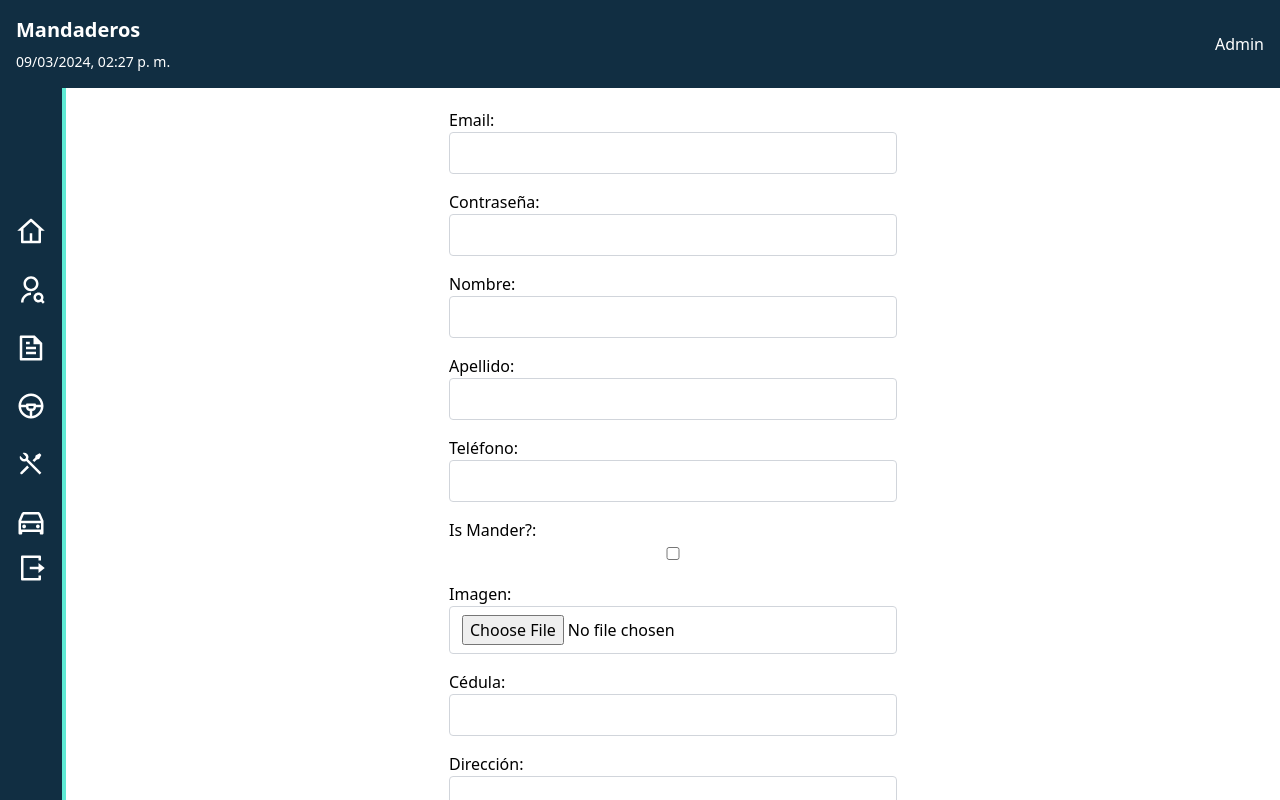
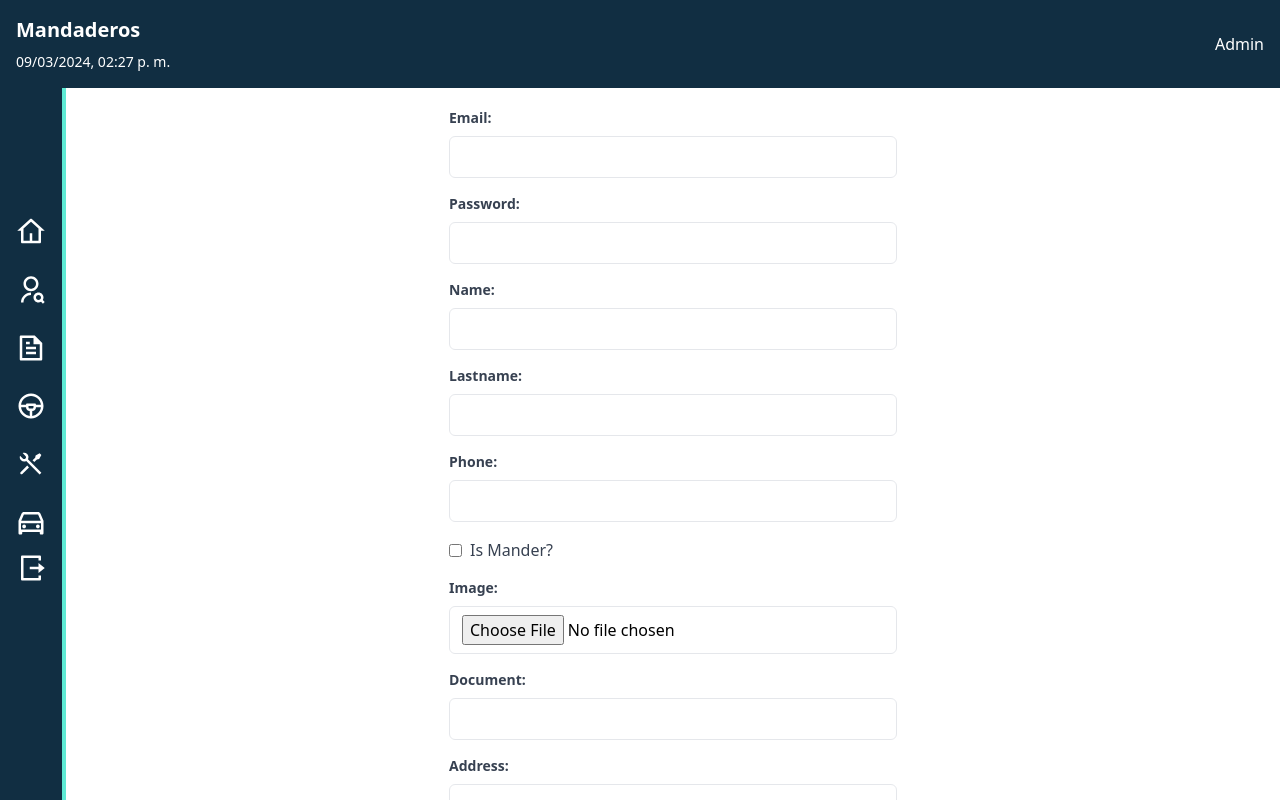
Before and after one commit to criyeurgo91/mandaderoFront, a React (Vite) app: page /manders/createmander in a window 1280 px wide. Built offline with nearby package versions, Linux system fonts and the light colour scheme.

Commit message:
actualizacion modulo manders

```diff
--- a/src/Components/Forms/ManderForm.jsx
+++ b/src/Components/Forms/ManderForm.jsx
@@ -1,168 +1,293 @@
-import { useState } from 'react';
+import { useState, useEffect } from 'react';
 import axios from 'axios';
 
-function ManderForm() {
-  const [formData, setFormData] = useState({
-    email_account: '',
-    password_account: '',
-    name_user: '',
-    lastname_user: '',
-    phone_user: '',
-    ismander_user: false,
-    image_mander: null,
-    address_mander: '',
-    cc_mander: '',
-    ishavecar_mander: false,
-    ishavemoto_mander: false,
-    isactive_mander: false,
-    isvalidate_mander: false,
-  });
+function ManderForm({ onCreate, onClose }) {
 
+  const [email, setEmail] = useState('');
+  const [password, setPassword] = useState('');
+  const [image, setImage] = useState(null);
+  const [name, setName] = useState('');
+  const [lastname, setLastname] = useState('');
+  const [phone, setPhone] = useState('');
+  const [isMander, setIsMander] = useState(false);
+  const [address, setAddress] = useState('');
+  const [cc, setCc] = useState('');
+  const [ishavecar, setIshavecar] = useState(false);
+  const [ishavemoto, setIshavemoto] = useState(false);
+  const [isactivemander, setIsactivemander] = useState(false);
+  const [isvalidatemander, setIsvalidatemander] = useState(false);
   const [message, setMessage] = useState('');
+  const [isAdmin, setIsAdmin] = useState(false);
 
-  const handleChange = (e) => {
-    const { name, value, type, checked } = e.target;
-    setFormData((prevData) => ({
-      ...prevData,
-      [name]: type === 'checkbox' ? checked : value,
-    }));
-  };
 
-  const handleImageChange = (e) => {
-    setFormData({
-      ...formData,
-      image_mander: e.target.files[0],
-    });
-  };
 
-  const handleSubmit = async (e) => {
-    e.preventDefault();
+  useEffect(() => {
+    // Aquí puedes realizar cualquier acción que necesites cuando se monte el componente
+  }, []);
+
+  const handleSubmit = async (event) => {
+    event.preventDefault();
+
     try {
-      const response = await axios.post('https://manders.azurewebsites.net/api/account/', {
-        email_account: formData.email_account,
-        password_account: formData.password_account,
-        isadmin_account: formData.isadmin_account,
+      const accountResponse = await axios.post('https://manders.azurewebsites.net/api/account/', {
+        email_account: email,
+        password_account: password,
+        isadmin_account: isAdmin ? isAdmin : false, // Utiliza la variable 'isAdmin' directamente
       });
-      const accountId = response.data.id_account;
 
-      const userResponse = await axios.post('https://manders.azurewebsites.net/api/user/', {
-        account_id_account: accountId,
-        image_user: formData.image_user,
-        name_user: formData.name_user,
-        lastname_user: formData.lastname_user,
-        phone_user: formData.phone_user,
-        ismander_user: formData.ismander_user ? formData.ismander_user : false, // Check si está marcado
+      const accountId = accountResponse.data.id_account;
+
+      // Crear un objeto FormData para el user
+      const formData = new FormData();
+      formData.append('account_id_account', accountId);
+      formData.append('image_user', image);
+      formData.append('name_user', name);
+      formData.append('lastname_user', lastname);
+      formData.append('phone_user', phone);
+      formData.append('ismander_user', isMander);
+
+      const userResponse = await axios.post('https://manders.azurewebsites.net/api/user/', formData, {
+        headers: {
+          'Content-Type': 'multipart/form-data', // Indicar que se envía una imagen
+        },
       });
-      const userId = userResponse.data.id_user;
 
-      const manderResponse = await axios.post('https://manders.azurewebsites.net/api/mander/', {
-        user_id_user: userId,
-        image_mander: formData.image_mander,
-        ishavecar_mander: formData.ishavecar_mander ? formData.ishavecar_mander : false, // Check si está marcado
-        ishavemoto_mander: formData.ishavemoto_mander ? formData.ishavemoto_mander : false, // Check si está marcado
-        address_mander: formData.address_mander,
-        cc_mander: formData.cc_mander,
-        isactive_mander: formData.isactive_mander ? formData.isactive_mander : false, // Check si está marcado
-        isvalidate_mander: formData.isvalidate_mander ? formData.isvalidate_mander : false, // Check si está marcado
+      const userId = userResponse.data.id_user
+
+      //crear un objeto para el mander
+      const formDataMander = new FormData()
+      formDataMander.append('user_id_user', userId)
+      formDataMander.append('image_mander', image)
+      formDataMander.append('ishavecar_mander', ishavecar)
+      formDataMander.append('ishavemoto_mander', ishavemoto)
+      formDataMander.append('isactive_mander', isactivemander)
+      formDataMander.append('address_mander', address)
+      formDataMander.append('cc_mander', cc)
+
+      await axios.post('https://manders.azurewebsites.net/api/mander/', formDataMander, {
+        headers: {
+          'Content-Type': 'multipart/form-data', // Indicar que se envía una imagen
+        },
       });
-      const manderId = manderResponse.data.id_mander;
 
-      console.log('Mander, user, account:', manderResponse.data, userResponse.data, response.data);
-      // Manejo de respuesta exitosa
+      setMessage('Mander created successfully.');
 
-      // Limpiar Formulario
-      setFormData({
-        email_account: '',
-        password_account: '',
-        name_user: '',
-        lastname_user: '',
-        phone_user: '',
-        ismander_user: false,
-        image_mander: null,
-        address_mander: '',
-        cc_mander: '',
-        ishavecar_mander: false,
-        ishavemoto_mander: false,
-        isactive_mander: false,
-        isvalidate_mander: false,
-      });
-      setMessage('Mander created successfully');
+      // Limpiar los campos después de enviar el formulario
+      setEmail('');
+      setPassword('');
+      setImage(null);
+      setName('');
+      setLastname('');
+      setPhone('');
+      setIsMander(false);
+      setAddress('')
+      setCc('')
+      setIshavecar(false)
+      setIshavemoto(false)
+      setIsvalidatemander(false)
+      setIsactivemander(false)
+
+      // Llamar a la función onCreate para actualizar la lista de usuarios
+      onCreate();
+
+      // Llamar a la función onClose para cerrar el formulario después de una creación exitosa
+      onClose();
+
     } catch (error) {
-      console.error('Error creating Mander, User, Account:', error);
-      // Manejo de error
+      setMessage('Error creating Mander. Please try again.');
+      console.error('Error creating Mander:', error);
     }
   };
 
   return (
     <div className="container mx-auto">
       <h1 className="text-3xl font-bold mb-4 text-center">Crear Mander</h1>
+      {message && (
+        <div className={`bg-${message.includes('successfully') ? 'green' : 'red'}-100 border border-${message.includes('successfully') ? 'green' : 'red'}-400 text-${message.includes('successfully') ? 'green' : 'red'}-700 px-4 py-3 mb-4 rounded`}>
+          {message}
+        </div>
+      )}
       <form onSubmit={handleSubmit} className="max-w-md mx-auto space-y-4">
 
         {/* Campos para la cuenta */}
-        <div>
-          <label htmlFor="email_account" className="block">Email:</label>
-          <input type="email" id="email_account" name="email_account" value={formData.email_account} onChange={handleChange} className="border border-gray-300 rounded px-3 py-2 w-full" />
+        <div className="mb-4">
+          <label className="block text-gray-700 text-sm font-bold mb-2" htmlFor="email">
+            Email:
+          </label>
+          <input
+            id="email"
+            type="email"
+            className="w-full px-3 py-2 border rounded-md"
+            value={email}
+            onChange={(event) => setEmail(event.target.value)}
+            required
+          />
         </div>
-        <div>
-          <label htmlFor="password_account" className="block">Contraseña:</label>
-          <input type="password" id="password_account" name="password_account" value={formData.password_account} onChange={handleChange} className="border border-gray-300 rounded px-3 py-2 w-full" />
+        <div className="mb-4">
+          <label className="block text-gray-700 text-sm font-bold mb-2" htmlFor="password">
+            Password:
+          </label>
+          <input
+            id="password"
+            type="password"
+            className="w-full px-3 py-2 border rounded-md"
+            value={password}
+            onChange={(event) => setPassword(event.target.value)}
+            required
+          />
+        </div>
+        {/* Campos para el usuario */}
+        <div className="mb-4">
+          <label className="block text-gray-700 text-sm font-bold mb-2" htmlFor="name">
+            Name:
+          </label>
+          <input
+            id="name"
+            type="text"
+            className="w-full px-3 py-2 border rounded-md"
+            value={name}
+            onChange={(event) => setName(event.target.value)}
+            required
+          />
+        </div>
+        <div className="mb-4">
+          <label className="block text-gray-700 text-sm font-bold mb-2" htmlFor="lastname">
+            Lastname:
+          </label>
+          <input
+            id="lastname"
+            type="text"
+            className="w-full px-3 py-2 border rounded-md"
+            value={lastname}
+            onChange={(event) => setLastname(event.target.value)}
+            required
+          />
+        </div>
+        <div className="mb-4">
+          <label className="block text-gray-700 text-sm font-bold mb-2" htmlFor="phone">
+            Phone:
+          </label>
+          <input
+            id="phone"
+            type="text"
+            className="w-full px-3 py-2 border rounded-md"
+            value={phone}
+            onChange={(event) => setPhone(event.target.value)}
+            required
+          />
         </div>
 
-        {/* Campos para el usuario */}
-        <div>
-          <label htmlFor="name_user" className="block">Nombre:</label>
-          <input type="text" id="name_user" name="name_user" value={formData.name_user} onChange={handleChange} className="border border-gray-300 rounded px-3 py-2 w-full" />
-        </div>
-        <div>
-          <label htmlFor="lastname_user" className="block">Apellido:</label>
-          <input type="text" id="lastname_user" name="lastname_user" value={formData.lastname_user} onChange={handleChange} className="border border-gray-300 rounded px-3 py-2 w-full" />
-        </div>
-        <div>
-          <label htmlFor="phone_user" className="block">Teléfono:</label>
-          <input type="text" id="phone_user" name="phone_user" value={formData.phone_user} onChange={handleChange} className="border border-gray-300 rounded px-3 py-2 w-full" />
-        </div>
-
-        <div>
-          <label htmlFor="ismander_user" className="form-checkbox">Is Mander?:</label>
-          <input type="checkbox" name='ismander_user' id='ismander_user' onChange={handleChange} className="border border-gray-300 rounded px-3 py-2 w-full" />
+        <div className="mb-4">
+          <label className="flex items-center">
+            <input
+              type="checkbox"
+              id='isMander'
+              name='isMander'
+              className="form-checkbox"
+              checked={isMander}
+              onChange={(event) => setIsMander(event.target.checked)}
+            />
+            <span className="ml-2 text-gray-700">Is Mander?</span>
+          </label>
         </div>
 
         {/* Campos para la imagen */}
-        <div>
-          <label htmlFor="image_mander" className="block">Imagen:</label>
-          <input type="file" id="image_mander" name="image_mander" onChange={handleImageChange} className="border border-gray-300 rounded px-3 py-2 w-full" />
+        <div className="mb-4">
+          <label className="block text-gray-700 text-sm font-bold mb-2" htmlFor="image_mander">
+            Image:
+          </label>
+          <input
+            id="image_mander"
+            type="file"
+            className="w-full px-3 py-2 border rounded-md"
+            onChange={(event) => setImage(event.target.files[0])}
+            accept="image/*"
+          />
         </div>
 
         {/* Campos para el mandadero */}
-        <div>
-          <label htmlFor="cc_mander" className="block">Cédula:</label>
-          <input type="text" id="cc_mander" name="cc_mander" value={formData.cc_mander} onChange={handleChange} className="border border-gray-300 rounded px-3 py-2 w-full" />
+        <div className="mb-4">
+          <label className="block text-gray-700 text-sm font-bold mb-2" htmlFor="cc_mander">
+            Document:
+          </label>
+          <input
+            id="cc_mander"
+            type="text"
+            className="w-full px-3 py-2 border rounded-md"
+            value={cc}
+            onChange={(event) => setCc(event.target.value)}
+            required
+          />
         </div>
-        <div>
-          <label htmlFor="address_mander" className="block">Dirección:</label>
-          <input type="text" id="address_mander" name="address_mander" value={formData.address_mander} onChange={handleChange} className="border border-gray-300 rounded px-3 py-2 w-full" />
+        <div className="mb-4">
+          <label className="block text-gray-700 text-sm font-bold mb-2" htmlFor="addresss_mander">
+            Address:
+          </label>
+          <input
+            id="address_mander"
+            type="text"
+            className="w-full px-3 py-2 border rounded-md"
+            value={address}
+            onChange={(event) => setAddress(event.target.value)}
+            required
+          />
         </div>
 
-        <div>
-          <label htmlFor="ishavemoto_mander" className="form-checkbox">Is have a Bike?:</label>
-          <input type="checkbox" name='ishavemoto_mander' id='ishavemoto_mander' onChange={handleChange} className="border border-gray-300 rounded px-3 py-2 w-full" />
+        <div className="mb-4">
+          <label className="flex items-center">
+            <input
+              type="checkbox"
+              id='ishavemoto'
+              name='ishavemoto'
+              className="form-checkbox"
+              checked={ishavemoto}
+              onChange={(event) => setIshavemoto(event.target.checked)}
+            />
+            <span className="ml-2 text-gray-700">Is have a Bike?</span>
+          </label>
         </div>
-        <div>
-          <label htmlFor="ishavecar_mander" className="form-checkbox">Is have a Car?:</label>
-          <input type="checkbox" name='ishavecar_mander' id='ishavecar_mander' onChange={handleChange} className="border border-gray-300 rounded px-3 py-2 w-full" />
+        <div className="mb-4">
+          <label className="flex items-center">
+            <input
+              type="checkbox"
+              id='ishavecar'
+              name='ishavecar'
+              className="form-checkbox"
+              checked={ishavecar}
+              onChange={(event) => setIshavecar(event.target.checked)}
+            />
+            <span className="ml-2 text-gray-700">Is have a Car?</span>
+          </label>
         </div>
-        <div>
-          <label htmlFor="isactive_mander" className="form-checkbox">Is Active?:</label>
-          <input type="checkbox" name='isactive_mander' id='isactive_mander' onChange={handleChange} className="border border-gray-300 rounded px-3 py-2 w-full" />
+        <div className="mb-4">
+          <label className="flex items-center">
+            <input
+              type="checkbox"
+              id='isactivemander'
+              name='isactivemander'
+              className="form-checkbox"
+              checked={isactivemander}
+              onChange={(event) => setIsactivemander(event.target.checked)}
+            />
+            <span className="ml-2 text-gray-700">Is Active?</span>
+          </label>
         </div>
-        <div>
-          <label htmlFor="isvalidate_mander" className="form-checkbox">Is Validate?:</label>
-          <input type="checkbox" name='isvalidate_mander' id='isvalidate_mander' onChange={handleChange} className="border border-gray-300 rounded px-3 py-2 w-full" />
+        <div className="mb-4">
+          <label className="flex items-center">
+            <input
+              type="checkbox"
+              id='isvalidated'
+              name='isvalidated'
+              className="form-checkbox"
+              checked={isvalidatemander}
+              onChange={(event) => setIsvalidatemander(event.target.checked)}
+            />
+            <span className="ml-2 text-gray-700">Is Validated?</span>
+          </label>
         </div>
 
         <button type="submit" className="bg-blue-500 hover:bg-blue-700 text-white font-bold py-2 px-4 rounded">Crear Mander</button>
       </form>
-      {message && <p className="text-green-500">{message}</p>}
     </div>
   );
 }
--- a/src/Components/Manders/MandersList.jsx
+++ b/src/Components/Manders/MandersList.jsx
@@ -1,12 +1,12 @@
-import  { useState, useEffect } from 'react';
+import React, { useState, useEffect } from 'react';
 import axios from 'axios';
+import ManderForm from '../Forms/ManderForm';
 
 function MandersList() {
-    const [manders, setMander] = useState([]);
+  const [manders, setManders] = useState([]);
   const [searchTerm, setSearchTerm] = useState('');
   const [filteredManders, setFilteredManders] = useState([]);
   const [alertMessage, setAlertMessage] = useState('');
-    const [selectedManderID, setSelectedManderId] = useState(null);
   const [showCreateForm, setShowCreateForm] = useState(false);
 
   useEffect(() => {
@@ -25,7 +25,7 @@ function MandersList() {
           };
         })
       );
-        setMander(mandersWithUserInfo);
+      setManders(mandersWithUserInfo);
       setFilteredManders(mandersWithUserInfo);
     } catch (error) {
       console.error('Error fetching manders:', error);
@@ -33,13 +33,8 @@ function MandersList() {
   };
 
   const handleEditMander = (manderId) => {
-      setSelectedManderId(manderId);
-      setShowUpdateForm(true);
-    };
-
-    const handleUpdateMander = () => {
-      fetchManders();
-      setShowUpdateForm(false);
+    // Aquí puedes definir la lógica para editar un mander
+    console.log('Edit mander with ID:', manderId);
   };
 
   const handleDeleteMander = async (manderId) => {
@@ -54,7 +49,7 @@ function MandersList() {
   const handleSearchMander = (event) => {
     const searchTerm = event.target.value.toLowerCase();
     setSearchTerm(searchTerm);
-      const filtered = mander.filter(mander =>
+    const filtered = manders.filter(mander =>
       mander.user.name_user.toLowerCase().includes(searchTerm) ||
       mander.user.lastname_user.toLowerCase().includes(searchTerm) ||
       mander.user.phone_user.toLowerCase().includes(searchTerm)
@@ -68,29 +63,73 @@ function MandersList() {
     }
   };
 
+  const handleCreateMander = () => {
+    setShowCreateForm(true);
+  };
 
-
+  const handleCreate = () => {
+    fetchManders();
+    setShowCreateForm(false);
+  };
 
   return (
     <div className="container mx-auto px-4">
       <h2 className="text-2xl font-bold mb-4">Mander List</h2>
+      {alertMessage && <div className="text-red-500">{alertMessage}</div>}
+      {showCreateForm ? (
+        <ManderForm onCreate={handleCreate} onClose={() => setShowCreateForm(false)} />
+      ) : (
+        <>
+          <div className="flex mb-4">
+            <input
+              type="text"
+              className="flex-1 border-2 border-gray-300 bg-white h-10 px-5 rounded-lg text-sm focus:outline-none"
+              placeholder="Search..."
+              onChange={handleSearchMander}
+            />
+            <button
+              className="bg-green-500 hover:bg-green-700 text-white font-bold py-2 px-4 rounded ml-2"
+              onClick={handleCreateMander}
+            >
+              New Mander
+            </button>
+          </div>
           <div className="grid grid-cols-1 md:grid-cols-2 lg:grid-cols-3 xl:grid-cols-4 gap-4">
-                {manders.map(mander => (
-                    <div key={mander.id} className="bg-white rounded-lg shadow-md p-4">
-                        <img src={mander.image_mander} alt={`Mander ${mander.id}`} className="w-full h-auto mb-2 rounded-lg" />
-                        <p className="text-sm mb-1"><span className="font-bold">ID:</span> {mander.id}</p>
+            {filteredManders.map((mander, index) => (
+              <div key={index} className="bg-white rounded-lg shadow-md p-4">
+                <img
+                   src={mander.image_mander}
+                    alt={`Image of ${mander.user.name_user} ${mander.user.lastname_user}`}
+                    className="w-full h-auto mb-2 rounded-lg"
+                 />
+                <p className="text-sm mb-1"><span className="font-bold">User:</span> {mander.user.name_user} {mander.user.lastname_user}</p>
+                <p className="text-sm mb-1"><span className="font-bold">Email:</span> {mander.user.email_account}</p>
+                <p className="text-sm mb-1"><span className="font-bold">Phone:</span> {mander.user.phone_user}</p>
                 <p className="text-sm mb-1"><span className="font-bold">Has Car:</span> {mander.ishavecar_mander ? 'Yes' : 'No'}</p>
                 <p className="text-sm mb-1"><span className="font-bold">Has Motorcycle:</span> {mander.ishavemoto_mander ? 'Yes' : 'No'}</p>
                 <p className="text-sm mb-1"><span className="font-bold">Is Active:</span> {mander.isactive_mander ? 'Yes' : 'No'}</p>
                 <p className="text-sm mb-1"><span className="font-bold">Is Validated:</span> {mander.isvalidate_mander ? 'Yes' : 'No'}</p>
                 <p className="text-sm mb-1"><span className="font-bold">Address:</span> {mander.address_mander}</p>
                 <p className="text-sm mb-1"><span className="font-bold">CC:</span> {mander.cc_mander}</p>
-                        <p className="text-sm mb-1"><span className="font-bold">User ID:</span> {mander.user_id_user}</p>
+                <button
+                  className="bg-blue-500 hover:bg-blue-700 text-white font-bold py-1 px-2 rounded mr-2"
+                  onClick={() => handleEditMander(mander.id)}
+                >
+                  Edit
+                </button>
+                <button
+                  className="bg-red-500 hover:bg-red-700 text-white font-bold py-1 px-2 rounded"
+                  onClick={() => handleDeleteMander(mander.id)}
+                >
+                  Delete
+                </button>
               </div>
             ))}
           </div>
+        </>
+      )}
     </div>
   );
-};
+}
 
 export default MandersList;
```
Lines whose indentation alone changed are shown as unchanged.
